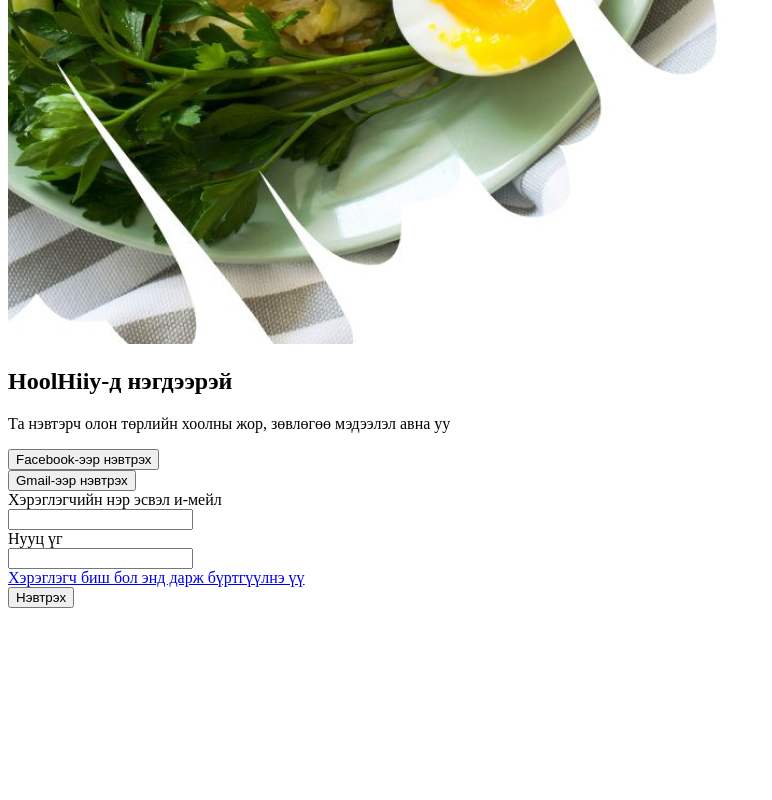
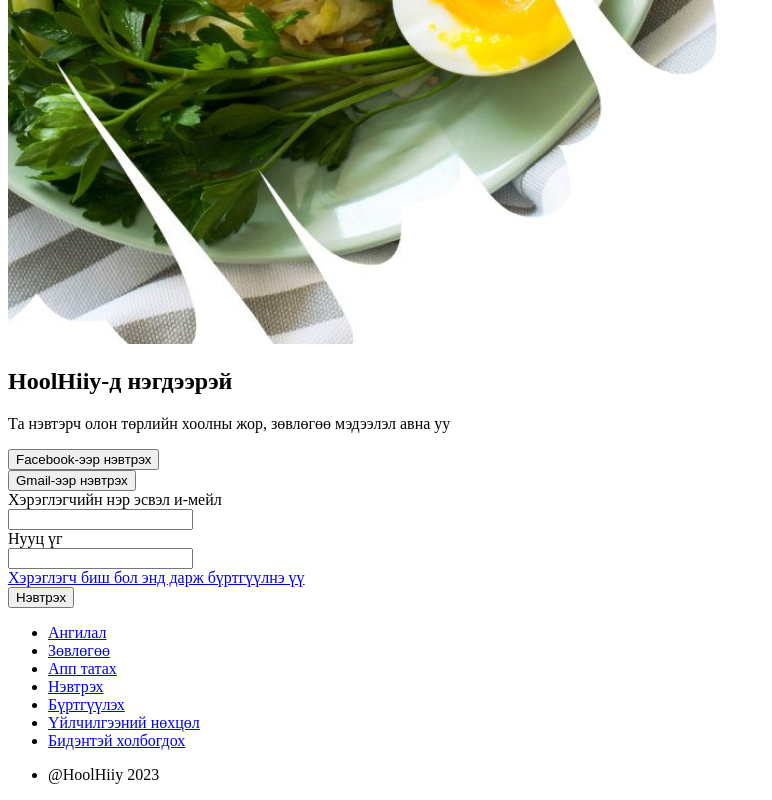
Before and after one commit to otgnsrn/otgnsrn.github.io, a plain HTML site: page signIn.html in a window 1280 px wide. Shown: the part 851-1651 px from the top of the page, without its empty margins (0-772 px from the left). Before the commit the page ends 1467 px from the top, so only its background shows below. Drawn offline with Linux system fonts and the light colour scheme.

Commit message:
sign in footer nemew

```diff
--- a/signIn.html
+++ b/signIn.html
@@ -42,5 +42,17 @@
             </form>
         </div>
     </section>
+    <footer>
+        <ul>
+            <li><a href="index.html">Ангилал</a></li>
+            <li><a href="index.html">Зөвлөгөө</a></li>
+            <li><a href="index.html">Апп татах</a></li>
+            <li><a href="index.html">Нэвтрэх</a></li>
+            <li><a href="index.html">Бүртгүүлэх</a></li>
+            <li><a href="index.html">Үйлчилгээний нөхцөл</a></li>
+            <li><a href="index.html">Бидэнтэй холбогдох</a></li>
+            <li><p>@HoolHiiy 2023</p></li>
+        </ul>
+    </footer>
 </body>
 </html>
```
